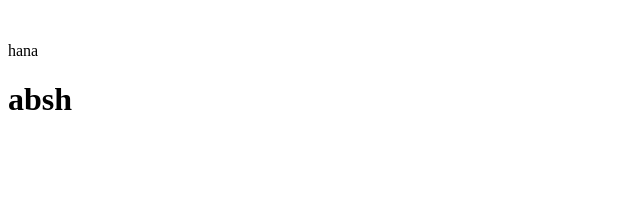
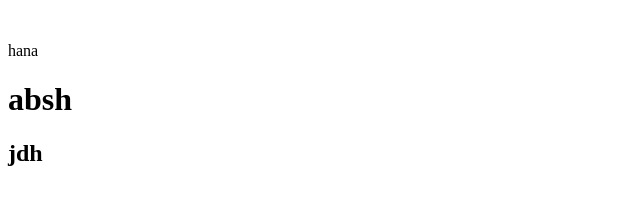
Before and after one commit to Nesrinezid/Try, a plain HTML site: page index3.html in a window 1280 px wide. Shown: the full height of the page, 0-640 px from the left. Drawn offline with Linux system fonts and the light colour scheme.

Commit message:
4eme version index3

```diff
--- a/index3.html
+++ b/index3.html
@@ -5,7 +5,7 @@
 	<br> <p>hana</p>
 
 	<div><h1>absh
-
+<h2><h2>jdh</h2>
 
 
 	</h1></div>
```
